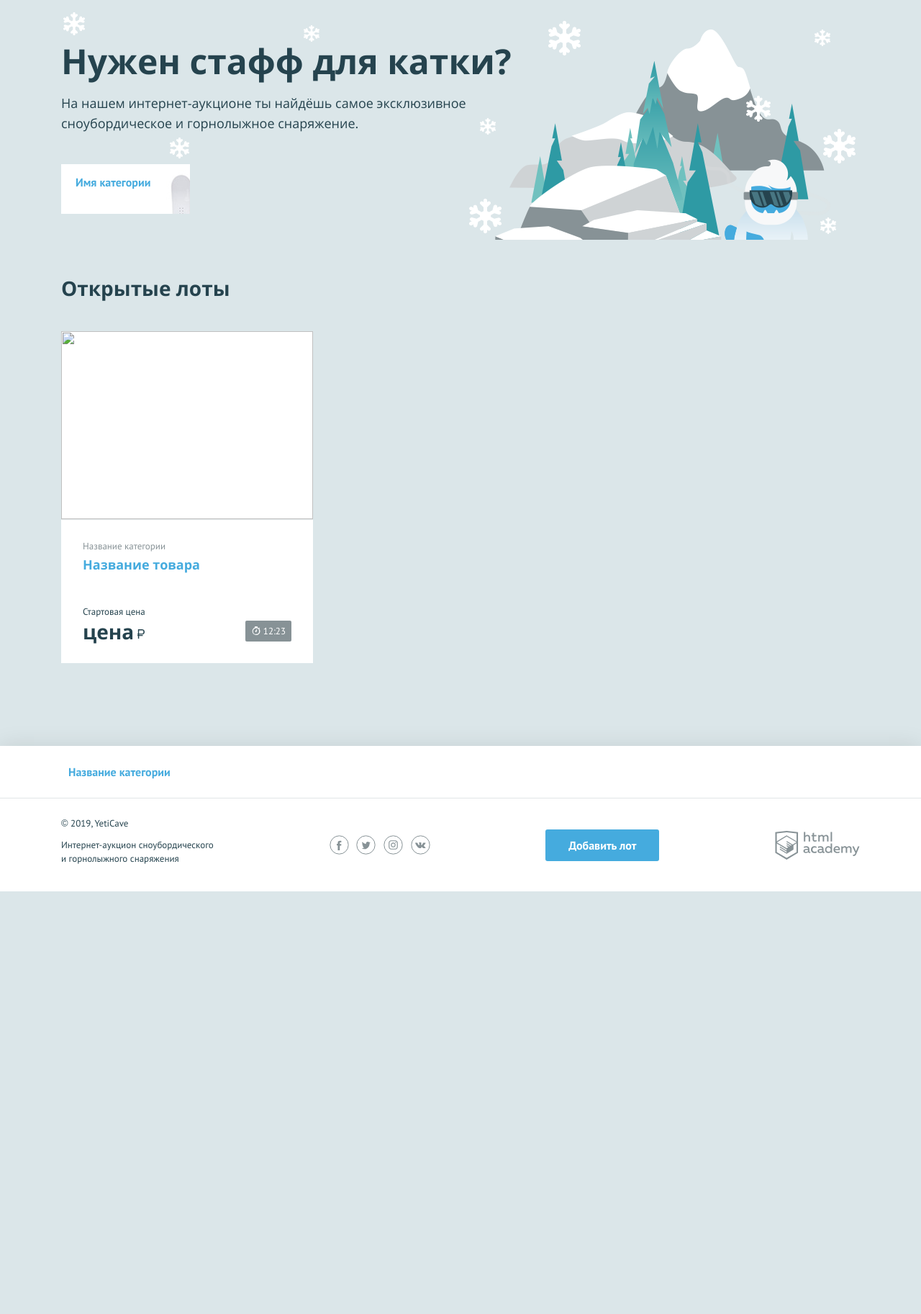
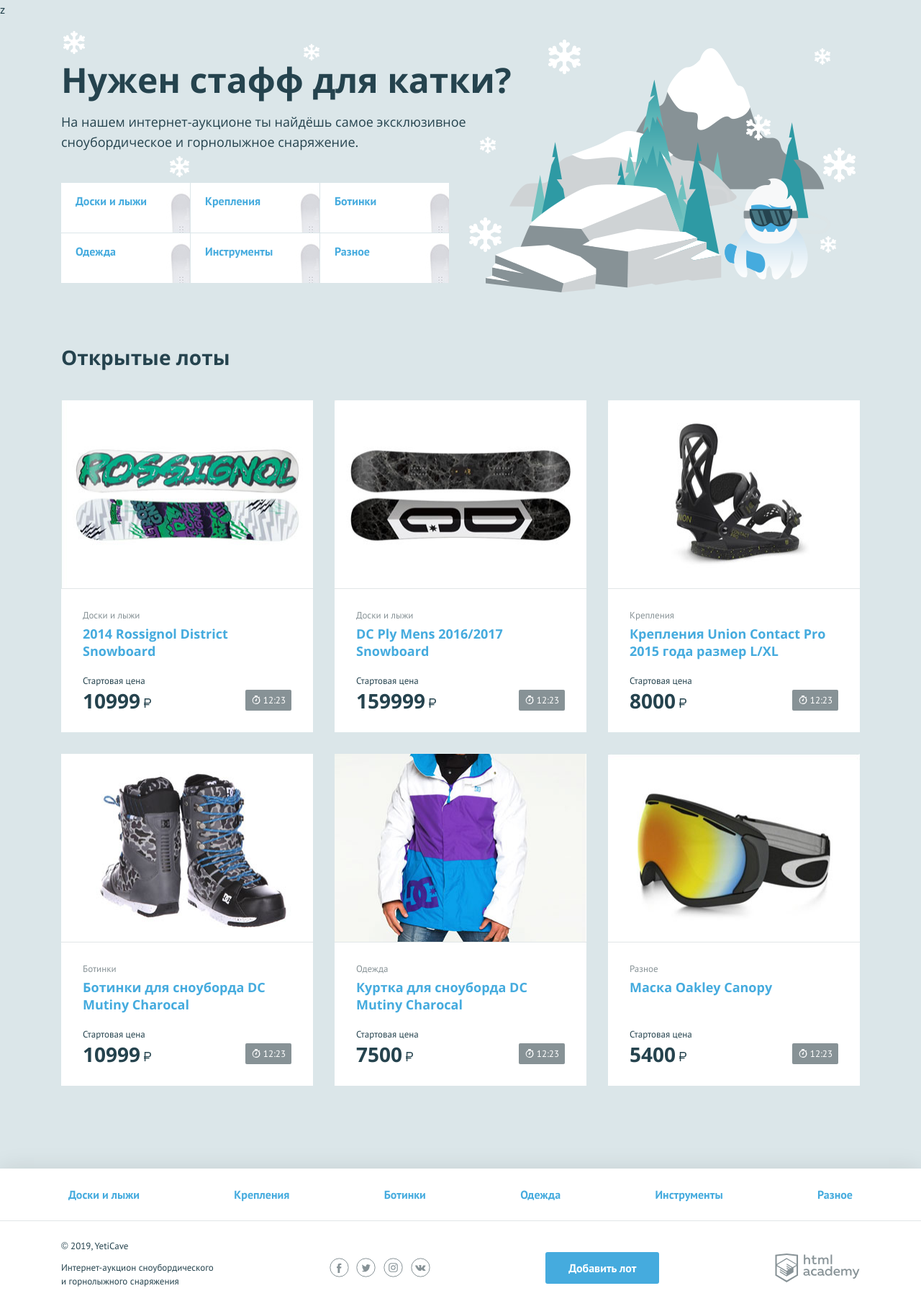
Before and after one commit to nerodemiurgo/336921-yeticave-10, a PHP site: page / in a window 1280 px wide. Shown: the part 106-1931 px from the top of the page at 72% size. Before the commit the page ends 1344 px from the top, so only its background shows below. Run offline with PHP 8.4, Linux system fonts and the light colour scheme.

Commit message:
Добавлены массивы категорий и товаров, вывод их в верстку.

```diff
--- a/index.php
+++ b/index.php
@@ -2,7 +2,56 @@
 $is_auth = rand(0, 1);
 
 $user_name = 'Ольга'; // укажите здесь ваше имя
+
+//Объявляем массив с категориями
+$cats = ['Доски и лыжи','Крепления','Ботинки','Одежда','Инструменты','Разное'];
+
+//Объявляем двумерный массив с объявлениями
+$lots_list = [
+	[
+	'lot_name' => '2014 Rossignol District Snowboard',
+	'cat' => 'Доски и лыжи',
+	'price' => '10999',
+	'img_url' => 'img/lot-1.jpg'
+	],
+
+	[
+	'lot_name' => 'DC Ply Mens 2016/2017 Snowboard',
+	'cat' => 'Доски и лыжи',
+	'price' => '159999',
+	'img_url' => 'img/lot-2.jpg'
+	],
+
+	[
+	'lot_name' => 'Крепления Union Contact Pro 2015 года размер L/XL',
+	'cat' => 'Крепления',
+	'price' => '8000',
+	'img_url' => 'img/lot-3.jpg'
+	],
+
+	[
+	'lot_name' => 'Ботинки для сноуборда DC Mutiny Charocal',
+	'cat' => 'Ботинки',
+	'price' => '10999',
+	'img_url' => 'img/lot-4.jpg'
+	],
+
+	[
+	'lot_name' => 'Куртка для сноуборда DC Mutiny Charocal',
+	'cat' => 'Одежда',
+	'price' => '7500',
+	'img_url' => 'img/lot-5.jpg'
+	],
+
+	[
+	'lot_name' => 'Маска Oakley Canopy',
+	'cat' => 'Разное',
+	'price' => '5400',
+	'img_url' => 'img/lot-6.jpg'
+	],
+];
 ?>
+
 <!DOCTYPE html>
 <html lang="ru">
 <head>
@@ -49,16 +98,18 @@
         </nav>
     </div>
 </header>
-
+z
 <main class="container">
     <section class="promo">
         <h2 class="promo__title">Нужен стафф для катки?</h2>
         <p class="promo__text">На нашем интернет-аукционе ты найдёшь самое эксклюзивное сноубордическое и горнолыжное снаряжение.</p>
         <ul class="promo__list">
             <!--заполните этот список из массива категорий-->
-            <li class="promo__item promo__item--boards">
-                <a class="promo__link" href="pages/all-lots.html">Имя категории</a>
-            </li>
+			<?php foreach ($cats as $item): ?>
+				<li class="promo__item promo__item--boards">
+					<a class="promo__link" href="pages/all-lots.html"><?=$item; ?></a>
+				</li>
+			<?php endforeach; ?>
         </ul>
     </section>
     <section class="lots">
@@ -67,17 +118,18 @@
         </div>
         <ul class="lots__list">
             <!--заполните этот список из массива с товарами-->
+			<?php foreach ($lots_list as $item): ?>
             <li class="lots__item lot">
                 <div class="lot__image">
-                    <img src="" width="350" height="260" alt="">
+                    <img src="<?=$item['img_url'];?>" width="350" height="260" alt="">
                 </div>
                 <div class="lot__info">
-                    <span class="lot__category">Название категории</span>
-                    <h3 class="lot__title"><a class="text-link" href="pages/lot.html">Название товара</a></h3>
+                    <span class="lot__category"><?=$item['cat']; ?></span>
+                    <h3 class="lot__title"><a class="text-link" href="pages/lot.html"><?=$item['lot_name']; ?></a></h3>
                     <div class="lot__state">
                         <div class="lot__rate">
                             <span class="lot__amount">Стартовая цена</span>
-                            <span class="lot__cost">цена<b class="rub">р</b></span>
+                            <span class="lot__cost"><?=$item['price']; ?><b class="rub">р</b></span>
                         </div>
                         <div class="lot__timer timer">
                             12:23
@@ -85,6 +137,7 @@
                     </div>
                 </div>
             </li>
+			<?php endforeach; ?>
         </ul>
     </section>
 </main>
@@ -94,9 +147,11 @@
     <nav class="nav">
         <ul class="nav__list container">
             <!--заполните этот список из массива категорий-->
-            <li class="nav__item">
-                <a href="pages/all-lots.html">Название категории</a>
-            </li>
+			<?php foreach ($cats as $item): ?>
+				<li class="nav__item">
+					<a href="pages/all-lots.html"><?=$item; ?></a>
+				</li>
+			<?php endforeach; ?>
         </ul>
     </nav>
     <div class="main-footer__bottom container">
```
